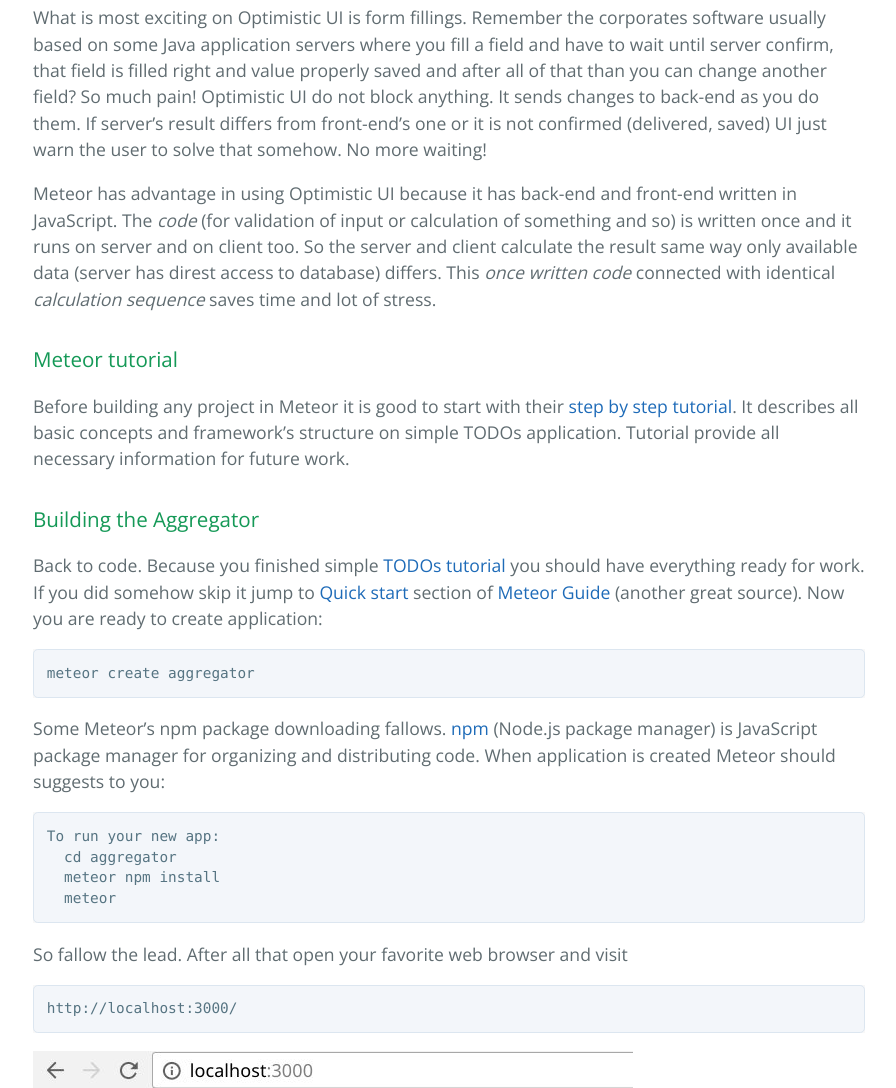
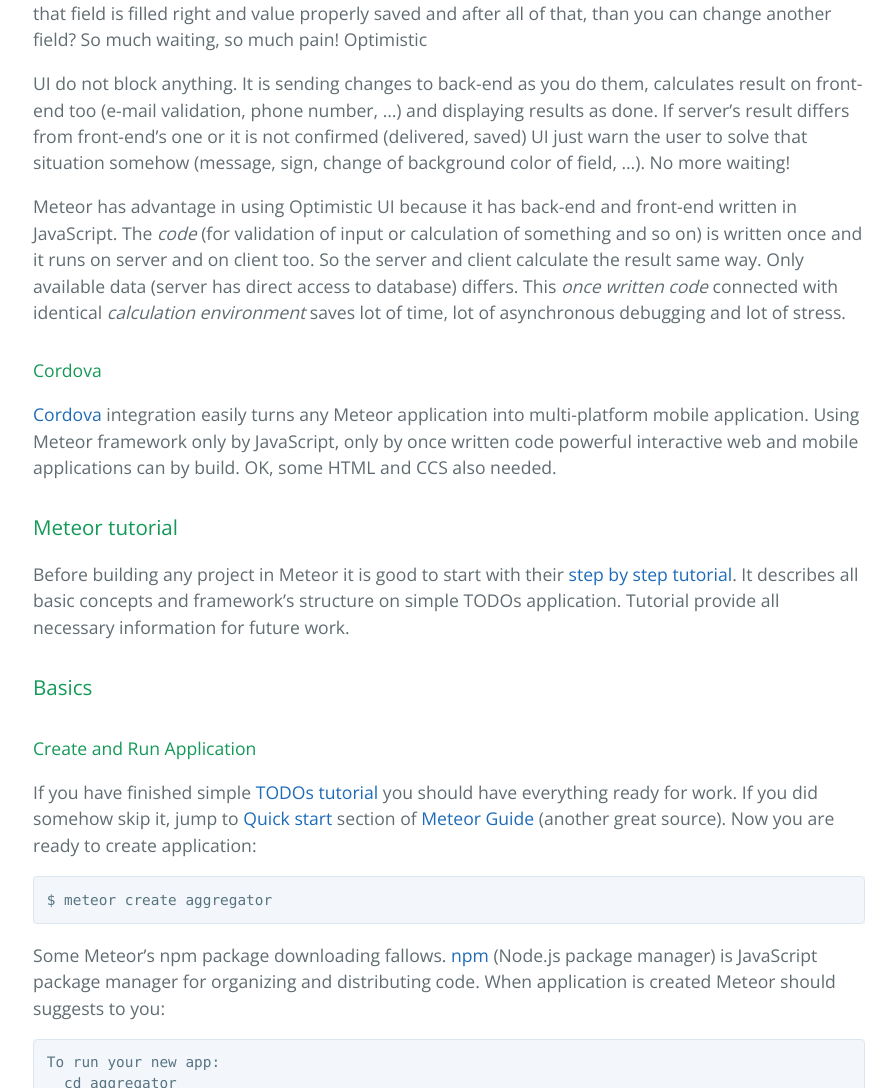
Before and after one commit to kachna/APIFier-Meteor, a Jekyll site: the page built from docs/_posts/2017-03-09-how-to-build-simple-meteor-application.md, in a window 1280 px wide and 1400 px high, scrolled down 1322 px. Shown: the part 312-1400 px from the top of the window, without its empty margins (191-1087 px from the left). Built offline with Jekyll 4.4.1, drawn with Linux system fonts in a browser that asks for light colours; the repository's description, which GitHub fills in, is left out; some of the changed text lies outside the part shown; grey boxes are pictures that could not be loaded.

Commit message:
HowToBuildMeteor: fix of some bullshits, offers listing code

```diff
--- a/docs/_posts/2017-03-09-how-to-build-simple-meteor-application.md
+++ b/docs/_posts/2017-03-09-how-to-build-simple-meteor-application.md
@@ -1,40 +1,46 @@
 ---
-date: 2017-03-12
-title: How to Simple Meteor Application
+date: 2017-03-27
+title: How to Build Simple Meteor Application
 layout: post
 ---
 
 ### Meteor features
 [Meteor](http://www.meteor.com) is full stack JavaScript framework for rapid development of modern web applications.
 
-#### Cordova integration
-Thanks to [Cordova](https://cordova.apache.org/) integration can be Meteor web application easily turned into multi-platform mobile application too. Using Meteor framework only by JavaScript only once written code  powerful interactive web and mobile applications can be build.
+#### JavaSctipt only
+Wit back-end build on [Node.js](https://nodejs.org/en/) Meteor can share same code between back-end and front-end. End's are synchronized over [DDP](https://github.com/meteor/meteor/blob/master/packages/ddp/DDP.md) protocol. Execution of identical code on both sites cause same state of environment at same time.
 
-### JavaSctipt only
-With back-end build on [Node.js](https://nodejs.org/en/) Meteor can share same code between back-end and front-end. Execution same code on both sites cause same state of environment at same time. End's are synchronized over [DDP](https://github.com/meteor/meteor/blob/master/packages/ddp/DDP.md) protocol. Meteor supports only MongoDB as data storage. MongoDB is so called [noSQL](https://en.wikipedia.org/wiki/NoSQL) document database. In this type of database entity data are sored in documents made by key-value pairs which can be nested. If you are traditional supporter of good old SQL it is time to change way of thinking. If you have no idea what SQL is it's your advantage now.
+#### MongoDB
+Meteor supports only MongoDB as data storage. MongoDB is so called [noSQL](https://en.wikipedia.org/wiki/NoSQL) document database. In this type of database data are sored in documents made by key-value pairs which can be nested. If you are traditional supporter of good old SQL it is time to change way of thinking. If you have no idea what [SQL](https://www.w3schools.com/sql/sql_intro.asp) it's your advantage now.
 
 #### Optimistic UI
 Optimistic UI is concept where front-end do not wait for result from back-end and try to calculate it by itself. Mostly the front-end's result is right and when back-end send its result finally, nothing will happen because everything is done already. If the result is differs front-end simply change it.
 
-Optimistic UI fight against overlays with spinners. For example (from [UX Planet](https://uxplanet.org/optimistic-1000-34d9eefe4c05)) modern mobile communicator application using Optimistic UI concept. When user sends the message application display it as send and append small sign that something is happening on background. UI is not blocked and user can prepare another message. If first message is delivered back-end inform front-end (the mobile application) and the sign disappears. If delivery was unsuccessful sign can change to exclamation mark sign and user knows that there were problem.
+Optimistic UI fight against overlays, spinners and freezies of UI. For example (from [UX Planet](https://uxplanet.org/optimistic-1000-34d9eefe4c05)) modern mobile communicator application using Optimistic UI concept. When user sends the message application display it as send and append small sign that something is happening on background. UI is not blocked and user can prepare another message. If first message is delivered back-end inform front-end (the mobile application) and the sign disappears. If delivery was unsuccessful sign can change to exclamation mark sign and user knows that there were problem.
 
 ![Working... overlay](https://cdn-images-1.medium.com/max/600/1*N5tK8JB0MmRb04ONghE5mg.gif)
 ![Optimitic UI](https://cdn-images-1.medium.com/max/600/1*KE0p_NCjeeV0Sk9ZAIuE8g.gif)
 
-What is most exciting on Optimistic UI is form fillings. Remember the corporates software usually based on some Java application servers where you fill a field and have to wait until server confirm, that field is filled right and value properly saved and after all of that than you can change another field? So much pain! Optimistic UI do not block anything. It sends changes to back-end as you do them. If server's result differs from front-end's one or it is not confirmed (delivered, saved) UI just warn the user to solve that somehow. No more waiting!
+What is most exciting on Optimistic UI is form fillings. Remember the corporates software usually based on some Java application servers where you fill a field and have to wait until server confirm, that field is filled right and value properly saved and after all of that, than you can change another field? So much waiting, so much pain! Optimistic
 
-Meteor has advantage in using Optimistic UI because it has back-end and front-end written in JavaScript. The *code* (for validation of input or calculation of something and so) is written once and it runs on server and on client too. So the server and client calculate the result same way only available data (server has direst access to database) differs. This *once written code* connected with identical *calculation sequence* saves time and lot of stress.
+UI do not block anything. It is sending changes to back-end as you do them, calculates result on front-end too (e-mail validation, phone number, ...) and displaying results as done. If server's result differs from front-end's one or it is not confirmed (delivered, saved) UI just warn the user to solve that situation somehow (message, sign, change of background color of field, ...). No more waiting!
+
+Meteor has advantage in using Optimistic UI because it has back-end and front-end written in JavaScript. The *code* (for validation of input or calculation of something and so on) is written once and it runs on server and on client too. So the server and client calculate the result same way. Only available data (server has direct access to database) differs. This *once written code* connected with identical *calculation environment* saves lot of time, lot of asynchronous debugging and lot of stress.
+
+#### Cordova
+[Cordova](https://cordova.apache.org/) integration easily turns any Meteor application into multi-platform mobile application. Using Meteor framework only by JavaScript, only by once written code powerful interactive web and mobile applications can by build. OK, some HTML and CCS also needed.
 
 
 ### Meteor tutorial
 
 Before building any project in Meteor it is good to start with their [step by step tutorial](https://www.meteor.com/tutorials/blaze/creating-an-app). It describes all basic concepts and framework's structure on simple TODOs application. Tutorial provide all necessary information for future work.
 
-### Building the Aggregator
+### Basics
 
-Back to code. Because you finished simple [TODOs tutorial](https://www.meteor.com/tutorials/blaze/creating-an-app) you should have everything ready for work. If you did somehow skip it jump to [Quick start](https://guide.meteor.com/#quickstart) section of [Meteor Guide](https://guide.meteor.com/) (another great source). Now you are ready to create application:
+#### Create and Run Application
+If you have finished simple [TODOs tutorial](https://www.meteor.com/tutorials/blaze/creating-an-app) you should have everything ready for work. If you did somehow skip it, jump to [Quick start](https://guide.meteor.com/#quickstart) section of [Meteor Guide](https://guide.meteor.com/) (another great source). Now you are ready to create application:
 
-    meteor create aggregator
+    $ meteor create aggregator
 
 Some Meteor's npm package downloading fallows. [npm](https://www.npmjs.com/) (Node.js package manager) is JavaScript package manager for organizing and distributing code. When application is created Meteor should suggests to you:
 
@@ -54,26 +60,28 @@
     $ meteor remove insecure
     $ meteor remove autopublish
 
-### Import to MongoDB
+#### Meteor's MongoDB
 Start Meteor again. In project folder run command:
 
     $ meteor
 
-During *meteor* server run you can access to Meteor's internal MongoDB database. From another console (command line window or shell or whatever) you can run in application folder:
+During *meteor* server run you can access to Meteor's internal MongoDB database. From another console (command line window or shell or whatever) run in home application folder:
 
     $ meteor mongo
 
 It start MongoDB interactive shell where you can manage you project internal database. The data itself are stored in
 
-    ./.meteor/local/db
+    .meteor/local/db
 
 You can also use external graphical tool like [Robomongo](https://robomongo.org/) to manage projects internal database. To see MongoDB connection string use:
 
     $ meteor mongo --url
 
-You are able to handle project database now. Time to import date crawled by [Currys TVs crawler](./easy-crawler-using-APIFier). Prepare your simplified JSON results file end execute (meteor server is still running):
+#### Import Crawled Data
 
-    mongoimport -h localhost:3001 --db meteor --collection offers --jsonArray --file /path/to/currys_result.json
+Now you are able to handle project database. Time to import date crawled by [Currys TVs crawler](./easy-crawler-using-APIFier). Prepare your simplified JSON results file (APIFier account -> Crawlers -> Currys TVs -> View runs -> *choose successful run* -> Simple JSON) and import data to DB using [*mongoimport* tool](https://docs.mongodb.com/manual/reference/program/mongoimport/) (remember - meteor server is still running):
+
+    $ mongoimport -h localhost:3001 --db meteor --collection offers --jsonArray --file /path/to/currys_result.json
 
 The result can be checked in Robomongo or in *meteor mongo* shell by command:
 
@@ -81,8 +89,7 @@
 
 If everything is fine result of this command shows you all offers crawled by [Currys TVs crawler](./easy-crawler-using-APIFier).
 
-
-### Project file structure
+### Project File Structure
 Next step is prepare right directory structure of project. Meteor has a system of automatic loading of JavaScript modules form directories using [ES2015](https://guide.meteor.com/structure.html#es2015-modules) module [*import* and *export*](https://guide.meteor.com/structure.html#intro-to-import-export). Detail information are in [Application Structure](https://guide.meteor.com/structure.html) -> [File Structure](https://guide.meteor.com/structure.html#javascript-structure) sub-chapter of [Meteor guide](https://guide.meteor.com/). In short:
 
 **client/main.js** - Entry point (automatically loaded file by framework). All client code should be imported here.
@@ -109,3 +116,134 @@
     mkdir imports/api
     mkdir imports/startup
     mkdir imports/ui
+
+### Building Aggregator Application
+
+#### Collections
+Back to code. Fallowing previous [Project File Structure](#project-file-structure) chapter create new file:
+
+    imports/api/offers.js
+
+In file define interface to all aggregated offers in DB.
+
+{% highlight javascript linenos %}
+
+// import Meteor's Mongo Collection interface package
+import { Mongo } from 'meteor/mongo';
+
+// export offers collcetion to be able to import it in other files
+export const Offers = new Mongo.Collection('offers');
+
+// on server-side enable data from offers collecion for client-side
+if (Meteor.isServer) {
+  // This code only runs on the server
+  Meteor.publish('offers', function offersPublication() {
+    return Offers.find({});
+  });
+}
+
+{% endhighlight %}
+
+#### Listing template
+Application can access data. Next step is display data to user. Create file and write [Blaze]() template into it:
+
+    imports/api/listing.js
+
+    {% highlight javascript linenos %}
+
+    import { Template } from 'meteor/templating';
+
+    // import object representing offers collection
+    import { Offers } from '../api/offers.js';
+
+    //import HTML part of template
+    import './listing.html';
+
+    // wehen templeate is created subscribte for data from offers collection
+    Template.listing.onCreated(function bodyOnCreated() {
+      Meteor.subscribe('offers');
+    });
+
+    Template.listing.helpers({
+      // helper to access data from offers collection
+      offers: function() {
+        return Offers.find({})
+      }
+    })
+
+    {% endhighlight %}
+
+Also append HTML part of template.
+
+    imports/api/listing.html
+
+    {% highlight handlebars linenos %}
+
+    <template name="listing">
+      <ul>
+        {{#each offers}}
+          {{> offer}}
+        {{/each}}
+      </ul>
+    </template>
+
+    <template name="offer">
+      <li>
+        <div>
+          <a href="{{url}}">{{ type }}</a>
+        </div>
+      </li>
+    </template>
+
+    {% endhighlight %}
+
+#### Import to Client and server
+Because Meteor runs only code in *client* and *server* folder you wrote code which is never run. To force application work you have to first **import offers collection to server** to publish data from DB for clients second **display listing template to user**, which means create layout, import listing template to client folder and put it into layout.
+
+    server/main.js
+
+    {% highlight javascript linenos %}
+
+    // import object representing offers collection
+    import { Offers } from '../api/offers.js';
+
+    {% endhighlight %}
+
+
+    client/main.js
+
+    {% highlight javascript linenos %}
+
+    // import listing template
+    import '../imports/ui/listing.js';
+
+    {% endhighlight %}
+
+
+    client/main.js
+
+    {% highlight handlebars linenos %}
+
+    <head>
+      <title>LCD TVs Offer Aggregator</title>
+    </head>
+
+    <body>
+      <header>
+        <h1>LCD TVs Offer Aggregator</h1>
+      </header>
+
+      {{> listing}}
+
+    </body>
+
+    {% endhighlight %}
+
+#### List of all offers
+Now go back to your browser and watch
+
+    http://localhost:3000/
+
+If everything works no restart should be needed and you can watch your crawled ([previously imported](#import-crawled-data)) data. If there is problem you should get infromation about it in browser or in console (where *$ meteor* is running).
+
+![Aggregator application - List of all offers]({{ site.github.url }}/assets/img/screenshots/aggregator-offers-listing.jpg)
```
Also changed, not shown: docs/assets/img/screenshots/aggregator-offers-listing.jpg (added).
